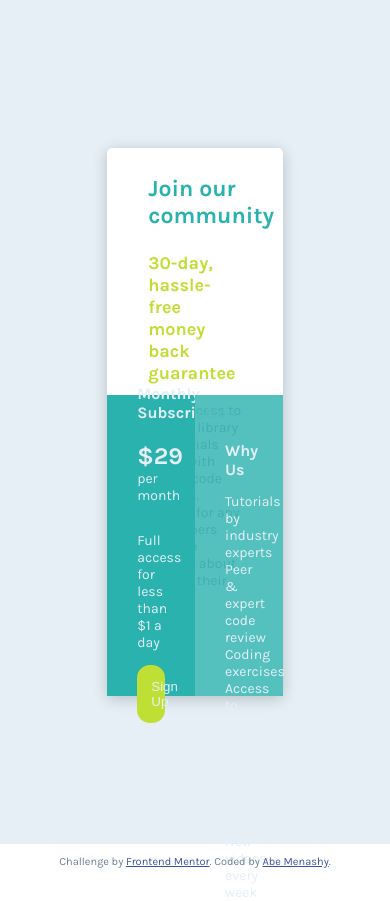
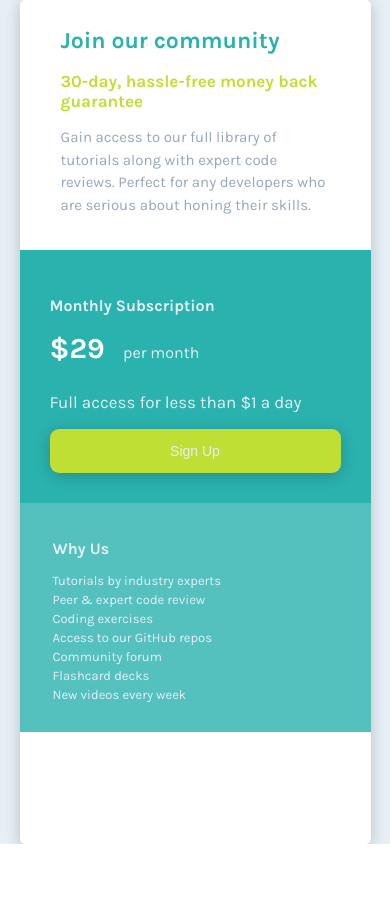
Before and after one commit to abe-m1/single-price-grid-component, a website: page index.html in a window 390 px wide. After the commit the page ends 844 px from the top, so only its background shows below. Drawn offline with Linux system fonts and the light colour scheme.

Commit message:
finish styling

```diff
--- a/scss/main.scss
+++ b/scss/main.scss
@@ -16,10 +16,9 @@ body {
   margin: 0;
   padding: 0;
   font-family: 'Karla', sans-serif;
-  font-weight: 100;
-  font-size: 14px;
   color: hsl(214, 17%, 51%);
   box-sizing: border-box;
+  height: 100vh;
 }
 
 .outer-div {
@@ -30,7 +29,7 @@ body {
   display: flex;
   align-items: center;
   justify-content: center;
-  height: 100vh;
+  height: 100%;
   margin: 0;
 }
 .container {
@@ -39,7 +38,7 @@ body {
   display: grid;
   grid-template-rows: 45% 55%;
   grid-template-columns: 50% 50%;
-  height: 65vh;
+  height: 70vh;
   border-radius: 5px;
   background-color: white;
   box-shadow: 0px 3px 15px rgba(0, 0, 0, 0.2);
@@ -63,41 +62,53 @@ body {
 .three {
   background-color: hsla(179, 62%, 43%, 0.8);
   color: hsl(204, 43%, 93%);
-  padding: 3rem;
+  padding: 2rem 3.3rem;
 }
 
 .main-title {
   color: rgb(42, 178, 175);
   font-size: 2.3rem;
   margin-top: 0.8rem;
+  margin-bottom: 0.8rem;
   font-weight: 700;
 }
 
 .sub-title {
   color: hsl(71, 73%, 54%);
-  font-size: 1.8rem;
+  font-size: 1.7rem;
   font-weight: 700;
+  margin-bottom: 0.8rem;
 }
 
 .main-text {
   color: hsl(218, 22%, 67%);
+  font-size: 1.5rem;
+  line-height: 1.5;
 }
 
 .dollar {
-  font-size: 2.4rem;
+  font-size: 2.9rem;
   font-weight: 700;
+  color: white;
+  margin-right: 1.6rem;
 }
 .access {
-  font-size: 1.4rem;
+  font-size: 1.7rem;
 }
 
 .btn {
   width: 100%;
   padding: 1.4rem;
-  border-radius: 1.3rem;
+  border-radius: 0.9rem;
   border: none;
   background-color: hsl(71, 73%, 54%);
   color: hsl(204, 43%, 93%);
+  font-size: 1.4rem;
+  box-shadow: 0px 3px 15px rgba(0, 0, 0, 0.2);
+}
+
+.btn:hover {
+  background-color: hsla(71, 73%, 54%, 0.9);
 }
 
 .subscription {
@@ -108,18 +119,34 @@ body {
 
 .per-month {
   color: hsl(204, 43%, 93%);
+  font-size: 1.6rem;
 }
 
 .why {
   font-size: 1.6rem;
   font-weight: 700;
-  margin-bottom: 0.6rem;
+  margin-bottom: 1.5rem;
 }
 
 li {
   list-style: none;
+  font-size: 1.3rem;
+  margin-bottom: 0.4rem;
 }
 
 ul {
   padding: 0;
 }
+
+@media only screen and (max-width: 768px) {
+  .container {
+    display: block;
+    width: 90%;
+    height: 100%;
+    margin-top: 2rem;
+    margin-bottom: 2rem;
+  }
+  .attribution {
+    display: none;
+  }
+}
```
Also changed, not shown: css/style.css.
